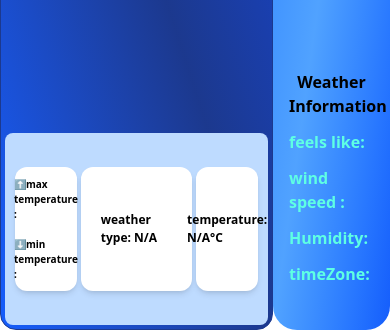
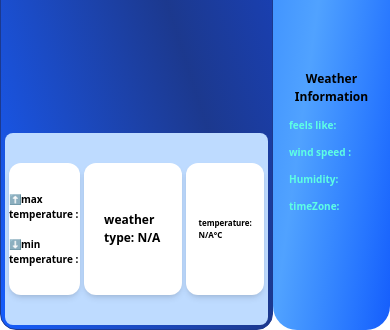
Before and after one commit to Amir-Bagheri-FE/Weatherreact, a React (Vite) app: page / in a window 390 px wide. Shown: the part 514-844 px from the top of the page. Built offline with nearby package versions, Linux system fonts and the light colour scheme; no server answers; some icons are missing.

Commit message:
responsive +

```diff
--- a/src/components/WeatherMain.jsx
+++ b/src/components/WeatherMain.jsx
@@ -30,9 +30,9 @@ function WeatherMain({ data }) {
         <i className={`wi ${weathericon || 'wi-day-sunny'} mt-2 text-3xl text-amber-400 animate-pulse`}></i>
       </div>
 
-      <div className="w-full min-h-48 p-2 bg-blue-200 bg-opacity-30 backdrop-blur-md mt-4 rounded-lg flex justify-around items-center">
+      <div className="w-full min-h-48 p-0.5 bg-blue-200 bg-opacity-30 backdrop-blur-md mt-4 rounded-lg flex justify-around items-center">
 
-        <div className="w-[25%] h-[70%] m-0.5 flex justify-center items-center bg-white rounded-xl shadow-md">
+        <div className="w-[30%] h-[70%] m-0.5 flex justify-center items-center bg-white rounded-xl shadow-md">
           <h2 className="font-black text-[12px] max-md:text-[10px]">
             ⬆️max temperature : <br/>
             {data?.main?.temp_max || ''}
@@ -42,14 +42,14 @@ function WeatherMain({ data }) {
           </h2>
         </div>
 
-        <div className="w-[50%] h-[70%] p-5 m-0.5 items-center flex justify-center bg-white rounded-xl shadow-md">
+        <div className="w-[40%] h-[70%] p-5 m-0.5 items-center flex justify-center bg-white rounded-xl shadow-md">
           <h2 className="font-black text-[17px] max-md:text-[12px]">weather type: {data?.weather?.[0]?.description || "N/A"}</h2>
           <br />
           <br />
         </div>
 
-        <div className="w-[25%] h-[70%] p-5 m-0.5 items-center flex justify-center bg-white rounded-xl shadow-md">
-        <h2 className="font-black text-[17px] max-md:text-[12px]">temperature: {data?.main?.temp || "N/A"}°C</h2>
+        <div className="w-[30%] h-[70%] p-5 m-0.5 items-center flex justify-center bg-white rounded-xl shadow-md">
+        <h2 className="font-black text-[17px] max-md:text-[8px]">temperature: {data?.main?.temp || "N/A"}°C</h2>
         </div>
       </div>
     </div>
--- a/src/sections/info.jsx
+++ b/src/sections/info.jsx
@@ -11,12 +11,12 @@ const Info = ({ data }) => {
 
   return (
     <div className="h-[30%] mt-5 flex flex-col">
-      <h2 className="font-black text-center">Weather Information</h2>
+      <h2 className="font-black text-center max-md:text-[12px]">Weather Information</h2>
       <ul className="font-black text-[rgb(94,255,228)]">
-        <li className="my-3">feels like: {data?.main?.feels_like || ""}</li>
-        <li className="my-3">wind speed : {data?.wind?.speed || ""}</li>
-        <li className="my-3">Humidity: {data?.main?.humidity || ""}</li>
-        <li className="my-3">timeZone: {convertTimezone(data?.timezone)}</li>
+        <li className="my-3 max-md:text-[10px]">feels like: {data?.main?.feels_like || ""}</li>
+        <li className="my-3 max-md:text-[10px]">wind speed : {data?.wind?.speed || ""}</li>
+        <li className="my-3 max-md:text-[10px]">Humidity: {data?.main?.humidity || ""}</li>
+        <li className="my-3 max-md:text-[10px]">timeZone: {convertTimezone(data?.timezone)}</li>
       </ul>
     </div>
   );
```
